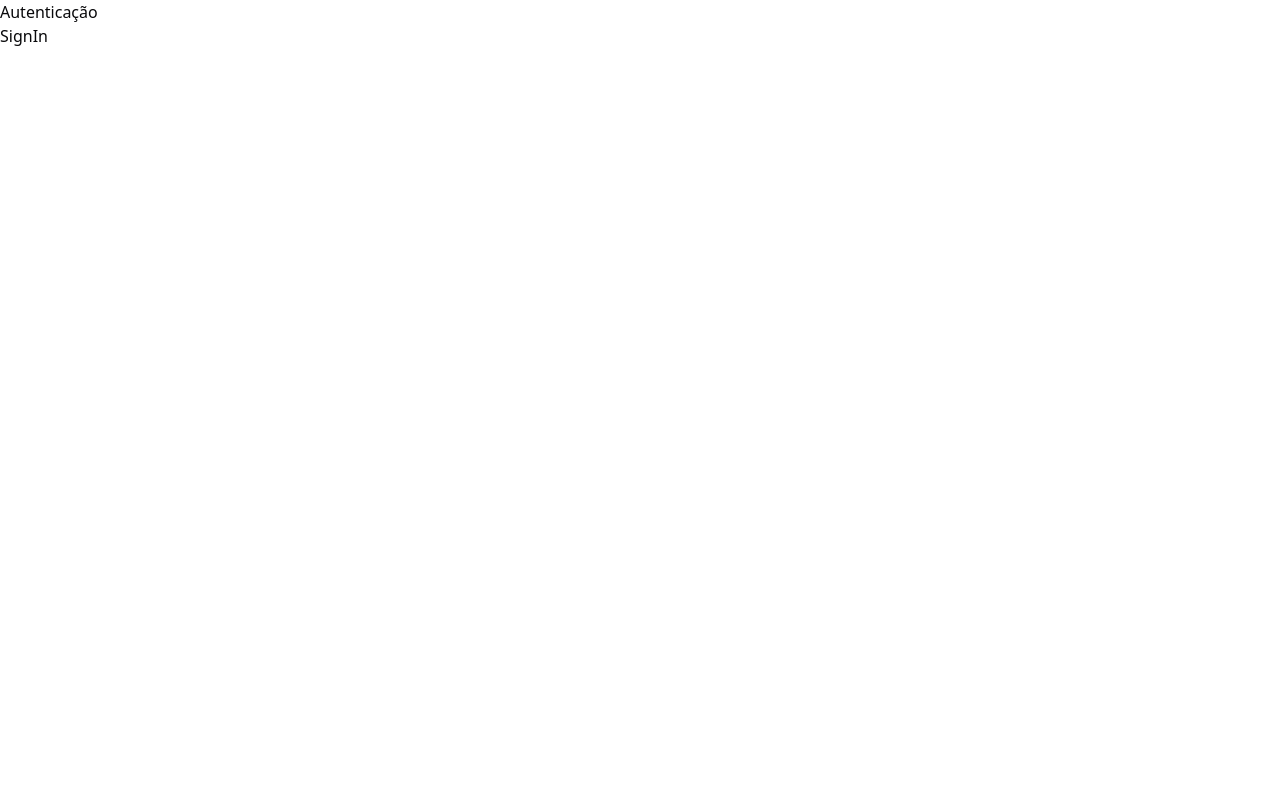
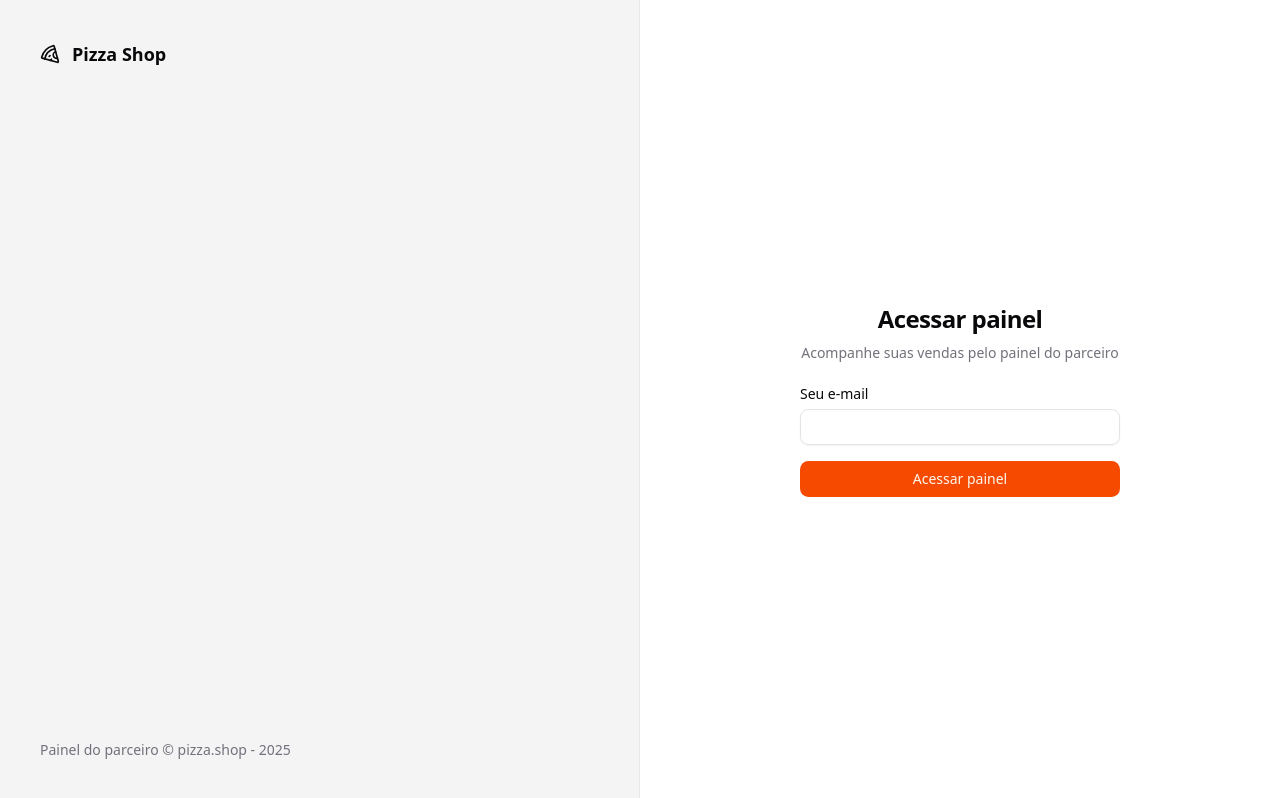
Before and after one commit to gustavocanepa10/pizza-shop, a React (Vite) app: page /sign-in in a window 1280 px wide. Built offline with nearby package versions, Linux system fonts and the light colour scheme.

Commit message:
feat : página de login

```diff
--- a/src/App.tsx
+++ b/src/App.tsx
@@ -1,15 +1,15 @@
 import { RouterProvider } from "react-router-dom";
 import "./index.css";
 import { router } from "./routes";
-import { Helmet, HelmetProvider } from "react-helmet-async";
+
 
 export function App() {
   return (
     <>
-      <HelmetProvider>
+
 
         <RouterProvider router={router} />
-      </HelmetProvider>
+
     </>
   );
 }
--- /dev/null
+++ b/src/components/ui/input.tsx
@@ -0,0 +1,21 @@
+import * as React from "react"
+
+import { cn } from "@/lib/utils"
+
+function Input({ className, type, ...props }: React.ComponentProps<"input">) {
+  return (
+    <input
+      type={type}
+      data-slot="input"
+      className={cn(
+        "file:text-foreground placeholder:text-muted-foreground selection:bg-primary selection:text-primary-foreground dark:bg-input/30 border-input h-9 w-full min-w-0 rounded-md border bg-transparent px-3 py-1 text-base shadow-xs transition-[color,box-shadow] outline-none file:inline-flex file:h-7 file:border-0 file:bg-transparent file:text-sm file:font-medium disabled:pointer-events-none disabled:cursor-not-allowed disabled:opacity-50 md:text-sm",
+        "focus-visible:border-ring focus-visible:ring-ring/50 focus-visible:ring-[3px]",
+        "aria-invalid:ring-destructive/20 dark:aria-invalid:ring-destructive/40 aria-invalid:border-destructive",
+        className
+      )}
+      {...props}
+    />
+  )
+}
+
+export { Input }
--- /dev/null
+++ b/src/components/ui/label.tsx
@@ -0,0 +1,22 @@
+import * as React from "react"
+import * as LabelPrimitive from "@radix-ui/react-label"
+
+import { cn } from "@/lib/utils"
+
+function Label({
+  className,
+  ...props
+}: React.ComponentProps<typeof LabelPrimitive.Root>) {
+  return (
+    <LabelPrimitive.Root
+      data-slot="label"
+      className={cn(
+        "flex items-center gap-2 text-sm leading-none font-medium select-none group-data-[disabled=true]:pointer-events-none group-data-[disabled=true]:opacity-50 peer-disabled:cursor-not-allowed peer-disabled:opacity-50",
+        className
+      )}
+      {...props}
+    />
+  )
+}
+
+export { Label }
--- a/src/index.css
+++ b/src/index.css
@@ -42,15 +42,15 @@
 }
 
 :root {
-  --radius: 0.625rem;
+  --radius: 0.65rem;
   --background: oklch(1 0 0);
   --foreground: oklch(0.141 0.005 285.823);
   --card: oklch(1 0 0);
   --card-foreground: oklch(0.141 0.005 285.823);
   --popover: oklch(1 0 0);
   --popover-foreground: oklch(0.141 0.005 285.823);
-  --primary: oklch(0.21 0.006 285.885);
-  --primary-foreground: oklch(0.985 0 0);
+  --primary: oklch(0.646 0.222 41.116);
+  --primary-foreground: oklch(0.98 0.016 73.684);
   --secondary: oklch(0.967 0.001 286.375);
   --secondary-foreground: oklch(0.21 0.006 285.885);
   --muted: oklch(0.967 0.001 286.375);
@@ -60,20 +60,20 @@
   --destructive: oklch(0.577 0.245 27.325);
   --border: oklch(0.92 0.004 286.32);
   --input: oklch(0.92 0.004 286.32);
-  --ring: oklch(0.705 0.015 286.067);
-  --chart-1: oklch(0.646 0.222 41.116);
-  --chart-2: oklch(0.6 0.118 184.704);
-  --chart-3: oklch(0.398 0.07 227.392);
-  --chart-4: oklch(0.828 0.189 84.429);
-  --chart-5: oklch(0.769 0.188 70.08);
+  --ring: oklch(0.75 0.183 55.934);
+  --chart-1: oklch(0.837 0.128 66.29);
+  --chart-2: oklch(0.705 0.213 47.604);
+  --chart-3: oklch(0.646 0.222 41.116);
+  --chart-4: oklch(0.553 0.195 38.402);
+  --chart-5: oklch(0.47 0.157 37.304);
   --sidebar: oklch(0.985 0 0);
   --sidebar-foreground: oklch(0.141 0.005 285.823);
-  --sidebar-primary: oklch(0.21 0.006 285.885);
-  --sidebar-primary-foreground: oklch(0.985 0 0);
+  --sidebar-primary: oklch(0.646 0.222 41.116);
+  --sidebar-primary-foreground: oklch(0.98 0.016 73.684);
   --sidebar-accent: oklch(0.967 0.001 286.375);
   --sidebar-accent-foreground: oklch(0.21 0.006 285.885);
   --sidebar-border: oklch(0.92 0.004 286.32);
-  --sidebar-ring: oklch(0.705 0.015 286.067);
+  --sidebar-ring: oklch(0.75 0.183 55.934);
 }
 
 .dark {
@@ -83,8 +83,8 @@
   --card-foreground: oklch(0.985 0 0);
   --popover: oklch(0.21 0.006 285.885);
   --popover-foreground: oklch(0.985 0 0);
-  --primary: oklch(0.92 0.004 286.32);
-  --primary-foreground: oklch(0.21 0.006 285.885);
+  --primary: oklch(0.705 0.213 47.604);
+  --primary-foreground: oklch(0.98 0.016 73.684);
   --secondary: oklch(0.274 0.006 286.033);
   --secondary-foreground: oklch(0.985 0 0);
   --muted: oklch(0.274 0.006 286.033);
@@ -94,21 +94,22 @@
   --destructive: oklch(0.704 0.191 22.216);
   --border: oklch(1 0 0 / 10%);
   --input: oklch(1 0 0 / 15%);
-  --ring: oklch(0.552 0.016 285.938);
-  --chart-1: oklch(0.488 0.243 264.376);
-  --chart-2: oklch(0.696 0.17 162.48);
-  --chart-3: oklch(0.769 0.188 70.08);
-  --chart-4: oklch(0.627 0.265 303.9);
-  --chart-5: oklch(0.645 0.246 16.439);
+  --ring: oklch(0.408 0.123 38.172);
+  --chart-1: oklch(0.837 0.128 66.29);
+  --chart-2: oklch(0.705 0.213 47.604);
+  --chart-3: oklch(0.646 0.222 41.116);
+  --chart-4: oklch(0.553 0.195 38.402);
+  --chart-5: oklch(0.47 0.157 37.304);
   --sidebar: oklch(0.21 0.006 285.885);
   --sidebar-foreground: oklch(0.985 0 0);
-  --sidebar-primary: oklch(0.488 0.243 264.376);
-  --sidebar-primary-foreground: oklch(0.985 0 0);
+  --sidebar-primary: oklch(0.705 0.213 47.604);
+  --sidebar-primary-foreground: oklch(0.98 0.016 73.684);
   --sidebar-accent: oklch(0.274 0.006 286.033);
   --sidebar-accent-foreground: oklch(0.985 0 0);
   --sidebar-border: oklch(1 0 0 / 10%);
-  --sidebar-ring: oklch(0.552 0.016 285.938);
+  --sidebar-ring: oklch(0.408 0.123 38.172);
 }
+
 
 @layer base {
   * {
--- a/src/pages/_layouts/app.tsx
+++ b/src/pages/_layouts/app.tsx
@@ -1,11 +1,11 @@
-import { Helmet } from "react-helmet-async"
+
 import { Outlet } from "react-router-dom"
 
 
 export function AppLayout() {
     return (
         <div>
-            <Helmet titleTemplate="%s | pizza.shop" defaultTitle="pizza.shop" />
+
             <h1>Cabeçalho</h1>
 
             <div>
--- a/src/pages/_layouts/auth.tsx
+++ b/src/pages/_layouts/auth.tsx
@@ -1,18 +1,35 @@
 
 
+import { Pizza } from "lucide-react"
 
-import { Helmet } from "react-helmet-async"
 import { Outlet } from "react-router-dom"
 
 
 export function AuthLayout() {
     return (
-        <div>
+        <div className="min-h-screen grid grid-cols-2">
 
-            <Helmet titleTemplate="%s | pizza.shop" defaultTitle="pizza.shop" />
-            <h1>Autenticação</h1>
+            <div className="h-full border-r border-foreground/5 bg-muted p-10 text-muted-foreground
+            flex flex-col justify-between">
 
-            <div>
+                <div className="flex items-center gap-3 text-lg font-medium text-foreground">
+                <Pizza className="h-5 w-5"  />
+                <span className="font-semibold">
+                    Pizza Shop
+                </span>
+                </div>
+
+                <footer className="text-sm">
+                    Painel do parceiro &copy; pizza.shop - {new Date().getFullYear()}
+
+                </footer>
+
+            </div>
+
+
+
+
+            <div className="flex flex-col items-center justify-center">
                 <Outlet/>
             </div>
         </div>
--- a/src/pages/app/dashboard.tsx
+++ b/src/pages/app/dashboard.tsx
@@ -1,15 +1,11 @@
 
 
-import { Helmet } from "react-helmet-async"
+
 
 
 export function Dasboard() {
     return <>
-    <Helmet>
-        <title>
-            Dashboard
-        </title>
-        </Helmet>
+
     <h1>
         Dashboard
     </h1></>
--- a/src/pages/auth/sign-in.tsx
+++ b/src/pages/auth/sign-in.tsx
@@ -1,12 +1,35 @@
-import { Helmet } from "react-helmet-async";
+import { Button } from "@/components/ui/button";
+import { Input } from "@/components/ui/input";
+import { Label } from "@/components/ui/label";
+import {useForm} from "react-hook-form"
 
 export function SignIn() {
+  const {} = useForm()
   return (
     <>
-      <Helmet>
-        <title>Login</title>
-      </Helmet>
-      <h1>SignIn</h1>
+      <div className="p-8 ">
+        <div className="w-[320px] flex flex-col justify-center gap-6 ">
+          <div className="flex flex-col gap-2 text-center">
+            <h1 className="text-2xl font-semibold tracking-tight">
+              Acessar painel
+            </h1>
+            <p className="text-sm text-muted-foreground">
+              Acompanhe suas vendas pelo painel do parceiro
+            </p>
+          </div>
+
+          <form className="flex flex-col gap-4 ">
+            <div className="space-y-2">
+              <Label htmlFor="email">Seu e-mail</Label>
+              <Input id="email" type="email" />
+            </div>
+
+            <Button className="w-full" type="submit">
+              Acessar painel
+            </Button>
+          </form>
+        </div>
+      </div>
     </>
   );
 }
--- a/src/routes.tsx
+++ b/src/routes.tsx
@@ -1,5 +1,5 @@
 import { createBrowserRouter } from "react-router-dom";
-import { Dasboard } from "./pages/app/Dashboard";
+import { Dasboard } from "./pages/app/dashboard";
 import { SignIn } from "./pages/auth/sign-in";
 import { AppLayout } from "./pages/_layouts/app";
 import { AuthLayout } from "./pages/_layouts/auth";
```
Also changed, not shown: package.json (+5 -2 lines), 1 other file (tests, documents, lock files or other folders).
